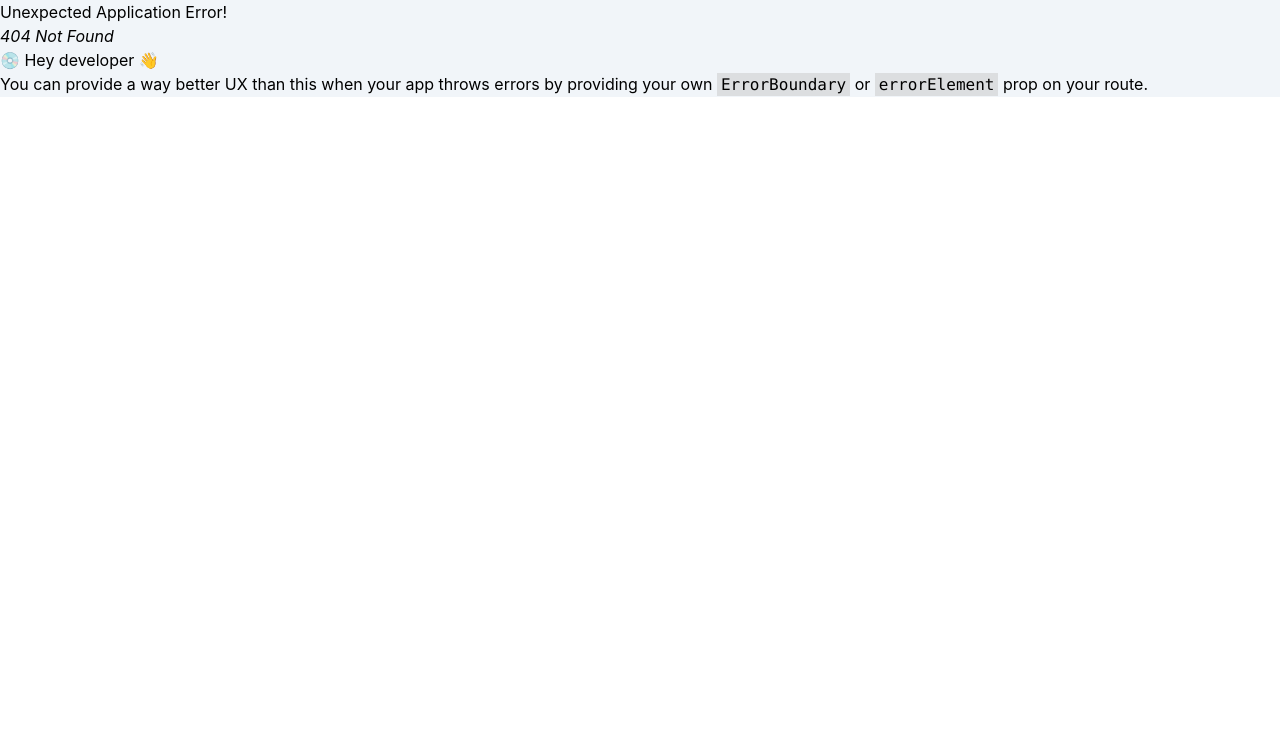
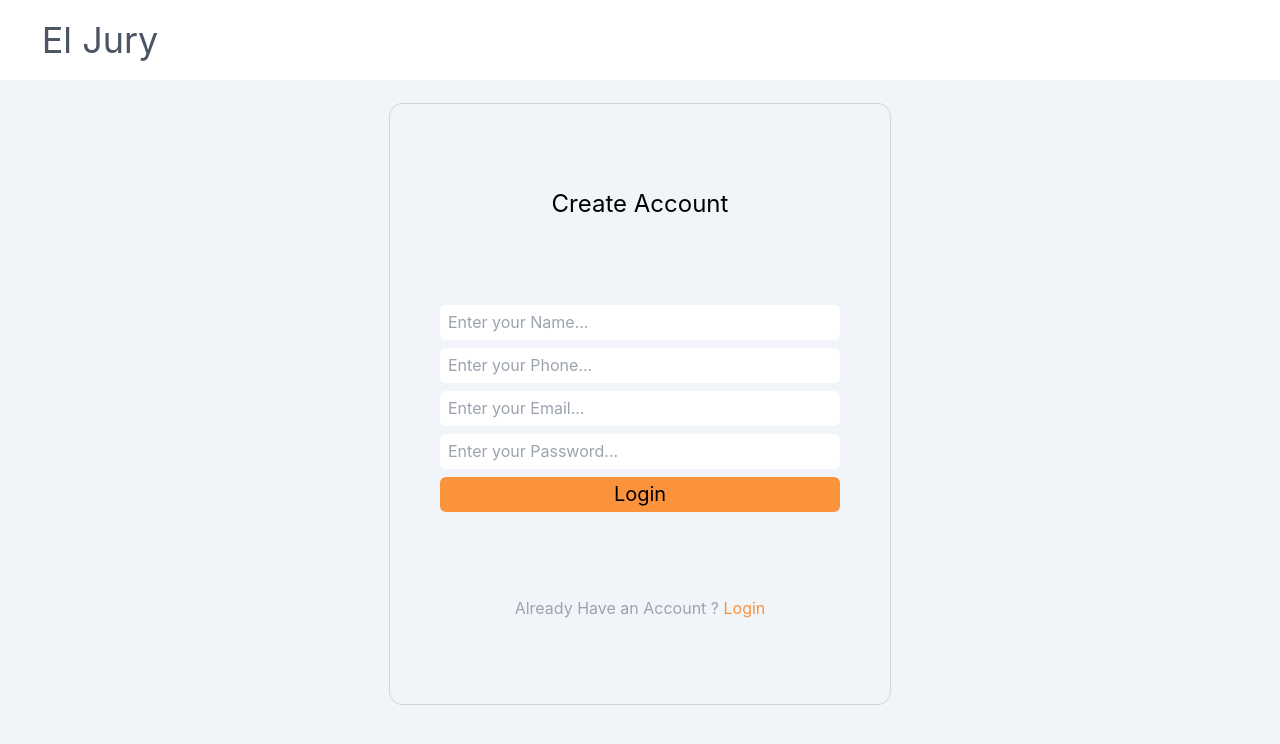
Before and after one commit to thugperfect/elJury, a React (Create React App) app in the folder client/: page /signup in a window 1280 px wide. Before the commit this address had no page. Shown: the top 744 px of the page. Built offline with nearby package versions, Linux system fonts and the light colour scheme.

Commit message:
siginup page

```diff
--- a/client/src/App.js
+++ b/client/src/App.js
@@ -7,12 +7,14 @@ import BookHome from './pages/BookHome';
 import Index from './pages/Index';
 import Bookpage from './pages/Bookpage';
 import useSizeProvider from './components/useSizeProvider';
+import Signup from './pages/Signup';
 
 function App() {
   const size = useSizeProvider()
   const route = createBrowserRouter(createRoutesFromElements(
     <>
     <Route path='/' element={<Home size = {size}/>}></Route>
+    <Route path='/signup' element={<Signup/>}></Route>
     <Route path='/book' element={<Index size={size}/>}>
         <Route index element={<BookHome size={size} />}></Route>
         <Route path=':id' element={<Bookpage size={size} />}></Route>
--- a/client/src/components/BodyHome.js
+++ b/client/src/components/BodyHome.js
@@ -1,21 +1,16 @@
 import React from 'react'
+import {Link} from 'react-router-dom'
+import Login from '../pages/Login'
+const BodyHome = () => {
 
-const BodyHome = () => {
+
   return (
     <div className='w-full flex'>
       <div className=' w-1/3 min-h-[89vh]  bg-gray-100 dark:bg-zinc-800 flex flex-col justify-evenly items-center'>
-        <div>
 
-        </div>
 
-        <div className='flex flex-col items-center w-full'>
-          <input type="text" name="" id="" className='w-4/5  h-[35px] rounded-md mb-2 px-2 outline-none' placeholder='Enter your Email...' />
-          <input type="text" name="" id="" className='w-4/5  h-[35px] rounded-md mb-2 px-2 outline-none' placeholder='Enter your Password...'/>
-          <button className='w-4/5 h-[35px] rounded-md bg-orange-400 text-xl'>Login</button>
-        </div>
-        <div className='text-gray-400'>
-          Don't Have an Account ?
-        </div>
+        <Login/>
+
 
       </div>
       <div className='w-2/3 min-h-[89vh] bg-slate-200 dark:bg-zinc-900' >
--- /dev/null
+++ b/client/src/pages/Login.js
@@ -0,0 +1,27 @@
+import React from 'react'
+import { Link } from 'react-router-dom'
+
+const Login = () => {
+  return (
+
+    <>
+
+<div>
+
+</div>
+     <div className='flex flex-col items-center w-full'>
+    <input type="text" name="" id="" className='w-4/5  h-[35px] rounded-md mb-2 px-2 outline-none' placeholder='Enter your Email...' />
+    <input type="text" name="" id="" className='w-4/5  h-[35px] rounded-md mb-2 px-2 outline-none' placeholder='Enter your Password...'/>
+    <button className='w-4/5 h-[35px] rounded-md bg-orange-400 text-xl'>Login</button>
+
+  </div>
+  <div className='text-gray-400'>
+          Don't Have an Account ? <Link className='text-orange-400' to='/signup'>Signup</Link>
+        </div>
+
+    </>
+
+  )
+}
+
+export default Login
--- /dev/null
+++ b/client/src/pages/Signup.js
@@ -0,0 +1,28 @@
+import React from 'react'
+import HeaderHome from '../components/HeaderHome'
+import { Link } from 'react-router-dom'
+
+const Signup = () => {
+  return (
+    <div className='flex flex-col items-center min-h-[100vh]'><HeaderHome/>
+    <div className='h-[600px] flex flex-col items-center justify-evenly w-[500px] outline outline-1 outline-gray-300 rounded-xl mt-6'>
+    <div className='text-2xl dark:text-gray-400'>Create Account</div>
+       <div className='flex flex-col items-center w-full '>
+        <input type="text" name="" id="" className='w-4/5  h-[35px] rounded-md mb-2 px-2 outline-none' placeholder='Enter your Name...' />
+        <input type="text" name="" id="" className='w-4/5  h-[35px] rounded-md mb-2 px-2 outline-none' placeholder='Enter your Phone...' />
+
+    <input type="text" name="" id="" className='w-4/5  h-[35px] rounded-md mb-2 px-2 outline-none' placeholder='Enter your Email...' />
+    <input type="text" name="" id="" className='w-4/5  h-[35px] rounded-md mb-2 px-2 outline-none' placeholder='Enter your Password...'/>
+    <button className='w-4/5 h-[35px] rounded-md bg-orange-400 text-xl'>Login</button>
+  </div>
+  <div className='text-gray-400 flex justify-center'>
+          Already Have an Account ? <Link className='text-orange-400' to='/'>&nbsp;Login</Link>
+    </div>
+    </div>
+
+    </div>
+
+  )
+}
+
+export default Signup
```
